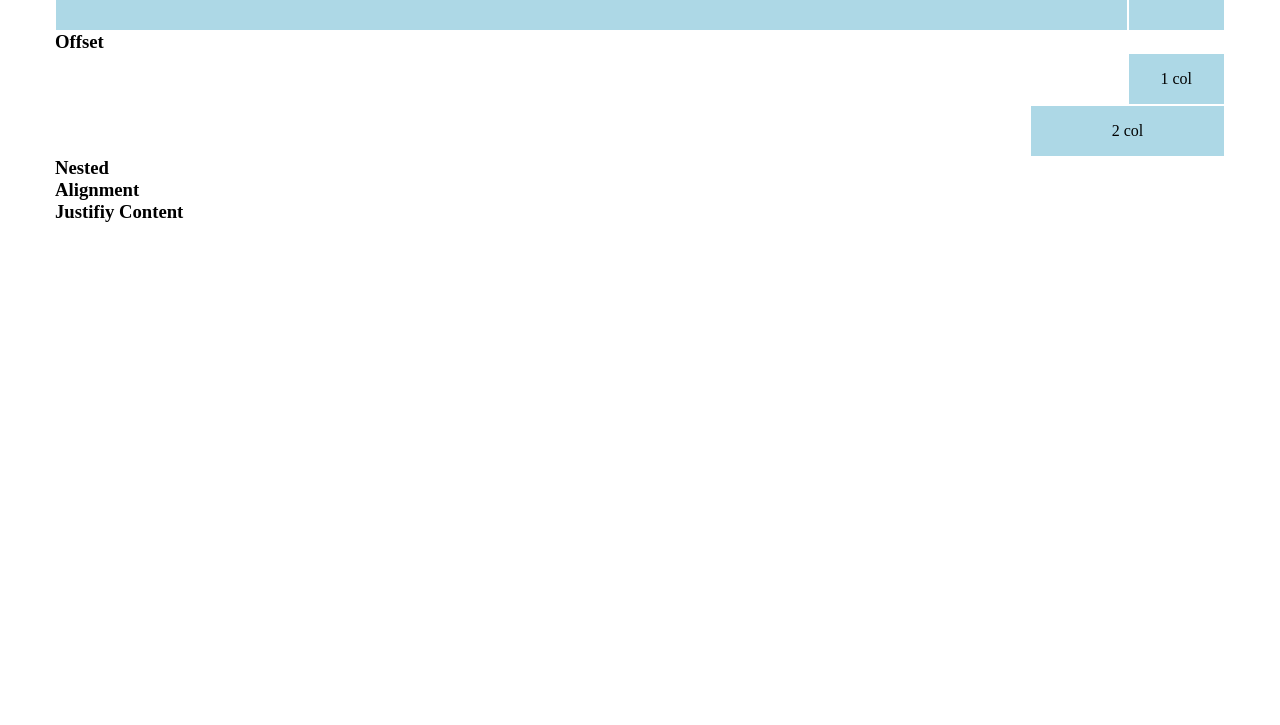
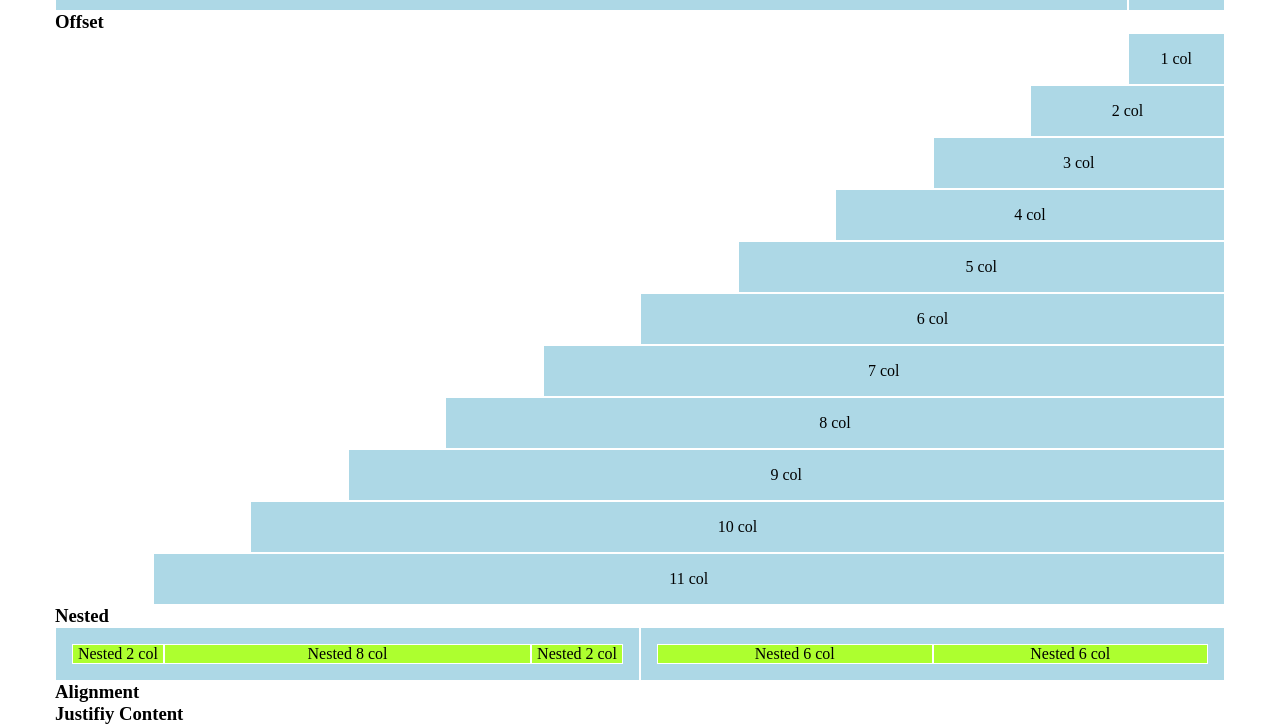
Before and after one commit to martinaapalazzi/html-css-12bool, a plain HTML site: page index.html in a window 1280 px wide. Shown: the part 751-1476 px from the top of the page. Before the commit the page ends 974 px from the top, so only its background shows below. Drawn offline with Linux system fonts and the light colour scheme.

Commit message:
Finished nested section

```diff
--- a/index.html
+++ b/index.html
@@ -180,6 +180,7 @@
                                 <div class="nested-box">
                                     Nested 6 col
                                 </div>
+                            </div>
                             <div class="col-6">
                                 <div class="nested-box">
                                     Nested 6 col
@@ -307,12 +308,116 @@
                     </div>
                 </div>
             </div>
+            <div class="row">
+                <div class="col-3 col-offset-9">
+                    <div class="box">
+                        3 col
+                    </div>
+                </div>
+            </div>
+            <div class="row">
+                <div class="col-4 col-offset-8">
+                    <div class="box">
+                        4 col
+                    </div>
+                </div>
+            </div>
+            <div class="row">
+                <div class="col-5 col-offset-7">
+                    <div class="box">
+                        5 col
+                    </div>
+                </div>
+            </div>
+            <div class="row">
+                <div class="col-6 col-offset-6">
+                    <div class="box">
+                        6 col
+                    </div>
+                </div>
+            </div>
+            <div class="row">
+                <div class="col-7 col-offset-5">
+                    <div class="box">
+                        7 col
+                    </div>
+                </div>
+            </div>
+            <div class="row">
+                <div class="col-8 col-offset-4">
+                    <div class="box">
+                        8 col
+                    </div>
+                </div>
+            </div>
+            <div class="row">
+                <div class="col-9 col-offset-3">
+                    <div class="box">
+                        9 col
+                    </div>
+                </div>
+            </div>
+            <div class="row">
+                <div class="col-10 col-offset-2">
+                    <div class="box">
+                        10 col
+                    </div>
+                </div>
+            </div>
+            <div class="row">
+                <div class="col-11 col-offset-1">
+                    <div class="box">
+                        11 col
+                    </div>
+                </div>
+            </div>
         </div>
     </section>
 
     <section>
         <div>
             <h3>Nested</h3>
+        </div>
+        <div>
+            <div class="row">
+                <div class="col-6">
+                    <div class="box">
+                        <div class="row">
+                            <div class="col-2">
+                                <div class="nested-box">
+                                    Nested 2 col
+                                </div>
+                            </div>
+                            <div class="col-8">
+                                <div class="nested-box">
+                                    Nested 8 col
+                                </div>
+                            </div>
+                            <div class="col-2">
+                                <div class="nested-box">
+                                    Nested 2 col
+                                </div>
+                            </div>
+                        </div>
+                    </div>
+                </div>
+                <div class="col-6">
+                    <div class="box">
+                        <div class="row">
+                            <div class="col-6">
+                                <div class="nested-box">
+                                    Nested 6 col
+                                </div>
+                            </div>
+                            <div class="col-6">
+                                <div class="nested-box">
+                                    Nested 6 col
+                                </div>
+                            </div>
+                         </div>
+                    </div>
+                </div>
+            </div>
         </div>
     </section>
 
```
